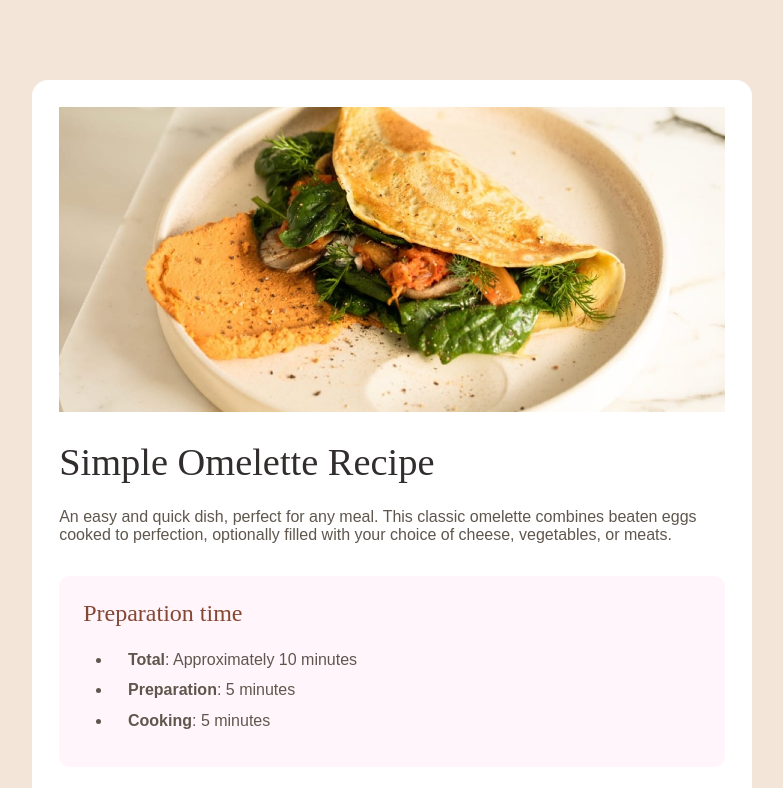
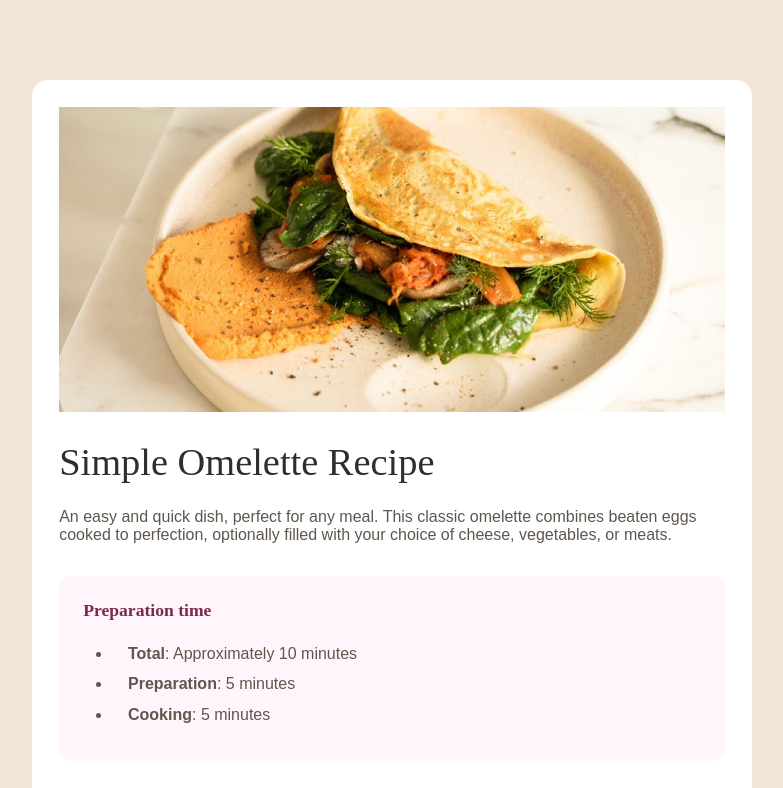
Before and after one commit to darellanodev/fm-projects, a Vue app in the folder 04-recipe-page-main/: page / in a window 1280 px wide. Shown: the top 788 px of the page, without its empty margins (248-1031 px from the left). Built offline with nearby package versions, Linux system fonts and the light colour scheme.

Commit message:
fix(project4): Reduce the size, color, and weight of the preparation time h2 (#20)

```diff
--- a/04-recipe-page-main/src/components/RecipePreparationTime.vue
+++ b/04-recipe-page-main/src/components/RecipePreparationTime.vue
@@ -1,6 +1,6 @@
 <template>
   <section class="recipe-card__preparation">
-    <h2 class="recipe-card__subtitle">Preparation time</h2>
+    <h2>Preparation time</h2>
     <ul>
       <li><strong>Total</strong>: Approximately 10 minutes</li>
       <li><strong>Preparation</strong>: 5 minutes</li>
@@ -20,5 +20,8 @@
 
 .recipe-card__preparation > h2 {
   margin-top: 0;
+  color: var(--color-rose-800);
+  font-size: 1.1rem;
+  font-weight: 700;
 }
 </style>
```
